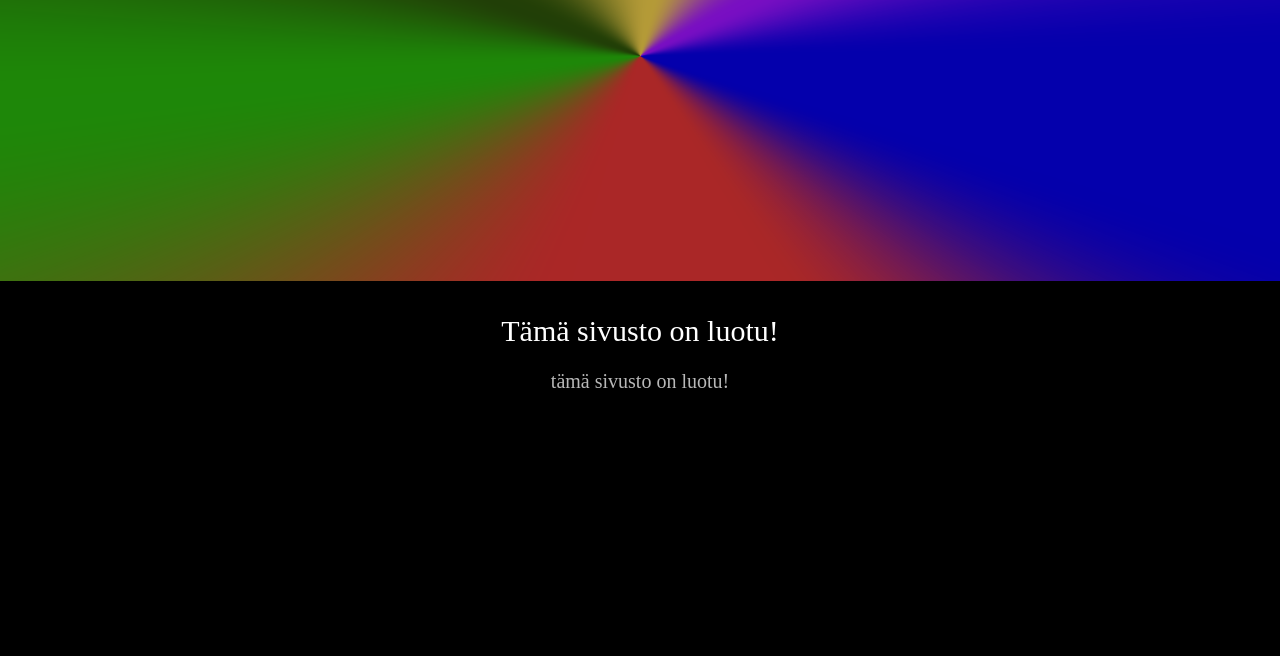
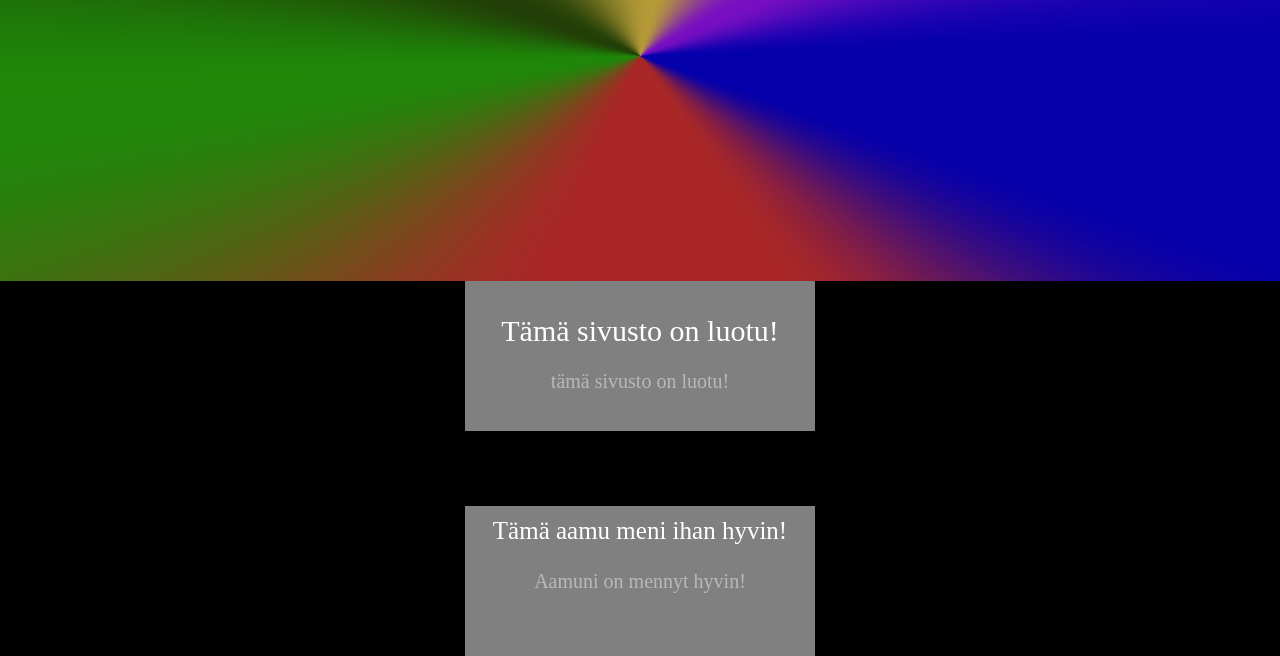
Before and after one commit to lentas1/blogi, a plain HTML site: page index.html in a window 1280 px wide. Shown: the part 169-825 px from the top of the page. Before the commit the page ends 800 px from the top, so only its background shows below. Drawn offline with Linux system fonts and the light colour scheme.

Commit message:
Add files via upload

```diff
--- a/index.html
+++ b/index.html
@@ -6,18 +6,33 @@
 </head>
 <body>
 
-<h1 class="title1">Lennin blogi</h1>
+<h1  class="title1">Lennin blogi</h1>
 <!--.<a class="button1" href="uusimmat.html">Tapahtumat</a>..-->
 <text id="posts"></text>
 
 <script src="jquery-3.7.1.min.js"></script>
+
+
+<div class="div1">
+
+    <text class="test1" id="test1">tämä sivusto on luotu!</text>
+    <text class="header1">Tämä sivusto on luotu!</text>
+
+
+</div>
+<div class="div2">
+
+    <text class="test12" id="test121">Aamuni on mennyt hyvin!</text>
+    <text class="header2">Tämä aamu meni ihan hyvin!</text>
+
+
+</div>
+<svg id="rect11" class="rect1" width="350px" height="150px" xmlns="http://www.w3.org/2000/svg">
+    <rect width="350px" height="200px"  fill="gray" />
+</svg>
+<svg id="rect121" class="rect12" width="350px" height="150px" xmlns="http://www.w3.org/2000/svg">
+    <rect width="350px" height="200px"  fill="gray" />
+</svg>
 <script src="uusimmat.js"></script>
 
-<text class="test1" id="test1">
-tämä sivusto on luotu!
-</text>
-<text class="header1">Tämä sivusto on luotu!</text>
-<script>
-    document.body.style.backgroundSize = `${window.innerWidth}px auto`;
-</script>
 </body>
--- a/style.css
+++ b/style.css
@@ -13,7 +13,8 @@ body, html {
     text-align: center;
     left:50%;
     top: 10%;
-    color: rgb(142, 142, 255);
+    font-size: 60px;
+    color: rgb(255, 255, 255);
     transform: translate(-50%, -50%);
     background-color: black;
 
@@ -33,8 +34,9 @@ body, html {
     top: 550px;
     color: rgb(184, 184, 184);
     transform: translate(-50%, -50%);
-    background-color: black;
+
     font-size: 20px;
+    z-index: 1;
 }
 .header1{
     position: absolute;
@@ -43,6 +45,46 @@ body, html {
     top: 500px;
     color: rgb(255, 255, 255);
     transform: translate(-50%, -50%);
-    background-color: black;
+
     font-size: 30px;
+    background-color: gray;
+    z-index: 1;
 }
+.rect1{
+    position: absolute;
+    top: 525px;
+    left: 50%;
+    margin-right: -50%;
+    transform: translate(-50%, -50%);
+    z-index: 0;
+}
+.rect12{
+    position: absolute;
+    top: 750px;
+    left: 50%;
+    margin-right: -50%;
+    transform: translate(-50%, -50%);
+    z-index: 0;
+}
+.test12{
+    position: absolute;
+    text-align: center;
+    left:50%;
+    top: 750px;
+    color: rgb(184, 184, 184);
+    transform: translate(-50%, -50%);
+
+    font-size: 20px;
+    z-index: 1;
+}
+.header2{
+    position: absolute;
+    text-align: center;
+    left:50%;
+    top: 700px;
+    color: rgb(255, 255, 255);
+    transform: translate(-50%, -50%);
+
+    font-size: 25px;
+    z-index: 1;
+}
```
